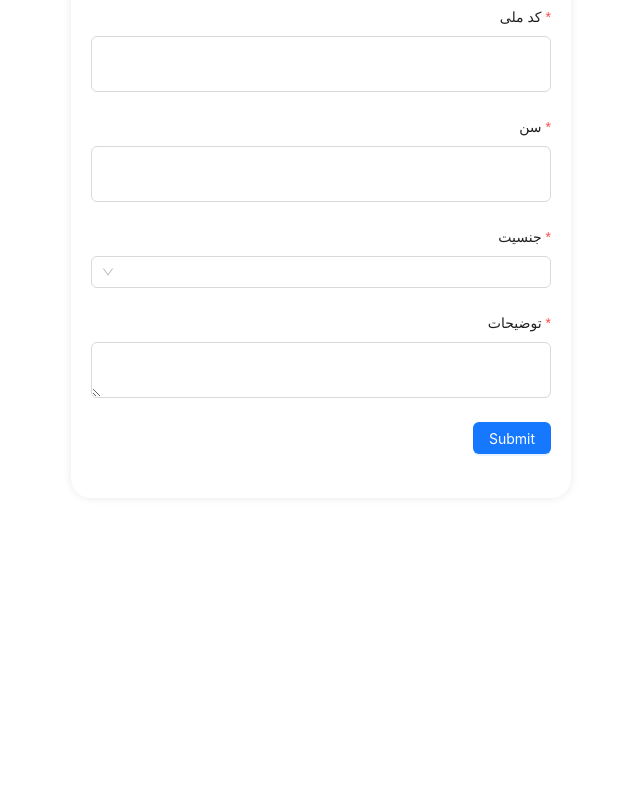
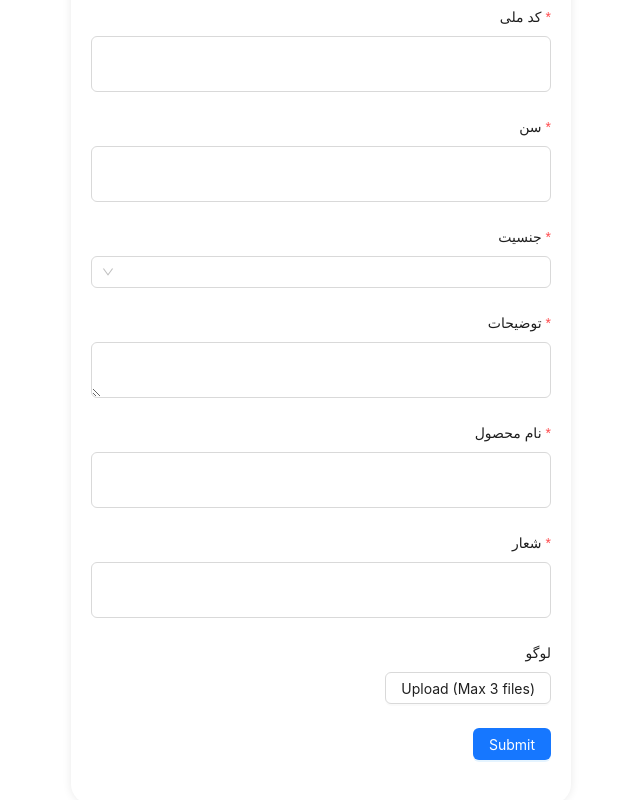
Before and after one commit to elham-zahir/builded-form, a React (Create React App) app: page / in a window 1280 px wide. Shown: the part 894-1694 px from the top of the page, without its empty margins (319-959 px from the left). Before the commit the page ends 1592 px from the top, so only its background shows below. Built offline with nearby package versions, Linux system fonts and the light colour scheme.

Commit message:
create image uploader

```diff
--- a/src/App.tsx
+++ b/src/App.tsx
@@ -11,6 +11,7 @@ import NationalCodeInput from "./components/nationalCodeInput";
 import AgeInput from "./components/ageInput";
 import GenderSelection from "./components/gender";
 import TextAreaInput from "./components/textArea";
+import ImageUploader from "./components/imageUploader";
 
 function App() {
   const [form] = Form.useForm();
@@ -53,6 +54,11 @@ function App() {
 
         <TextAreaInput name="description" label="توضیحات" />
 
+        <NameInput label="نام محصول" name="productName" />
+        <NameInput label="شعار" name="slogan" />
+
+        <ImageUploader name="imageUploader" label="لوگو" />
+
         <Form.Item label={null}>
           <Button type="primary" htmlType="submit">
             Submit
--- /dev/null
+++ b/src/components/imageUploader/index.tsx
@@ -0,0 +1,54 @@
+import { Button, Form, message, Tooltip, Upload } from "antd";
+import { RcFile } from "antd/es/upload";
+import React, { useState } from "react";
+
+interface IProps {
+  name: string;
+  label: string;
+}
+
+function ImageUploader({ name, label }: IProps) {
+  const [fileList, setFileList] = useState<any[]>([]);
+
+  const handleChange = ({ fileList: newFileList }: { fileList: any[] }) => {
+    const isImage = /image\/(jpeg|png|gif|bmp|tiff|webp)/.test(
+      newFileList[newFileList.length - 1].type
+    );
+
+    if (!isImage) {
+      message.error("تنها می توانید عکس آپلود کنید.");
+    } else {
+      setFileList(newFileList);
+    }
+  };
+
+  const customRequest = ({ file, onSuccess, onError }: any) => {
+    // onSuccess?.({}, file);
+    onSuccess?.(message.success("فایل با موفقیت آپلود شد."));
+  };
+
+  return (
+    <Form.Item label={label} name={name}>
+      <Upload
+        multiple={true}
+        fileList={fileList}
+        onChange={handleChange}
+        showUploadList={{ showRemoveIcon: true }}
+        maxCount={3}
+        customRequest={customRequest}
+      >
+        <Tooltip
+          title={
+            fileList.length >= 3
+              ? "حداکثر سه فایل می توانید اپلود کنید"
+              : undefined
+          }
+        >
+          <Button disabled={fileList.length >= 3}>Upload (Max 3 files)</Button>
+        </Tooltip>
+      </Upload>
+    </Form.Item>
+  );
+}
+
+export default ImageUploader;
```
Also changed, not shown: src/components/imageUploader/index.module.scss (added).
